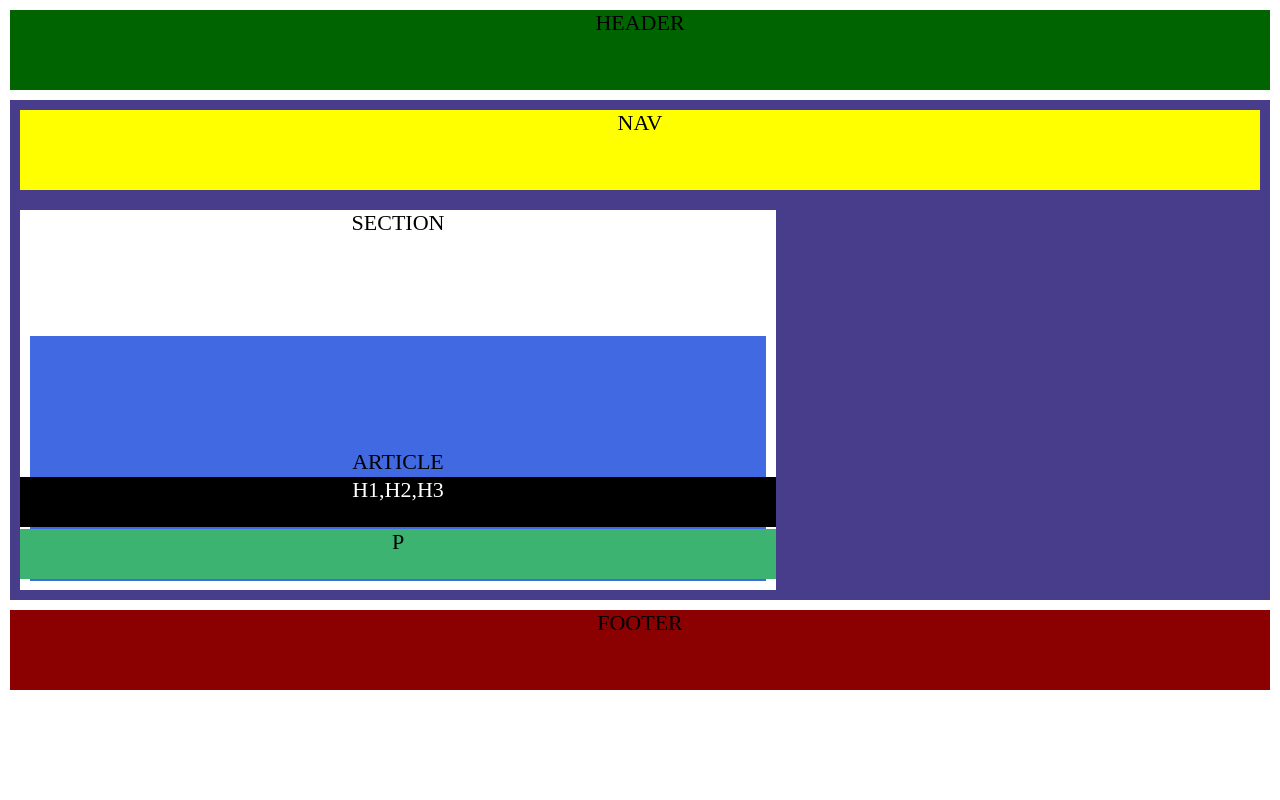
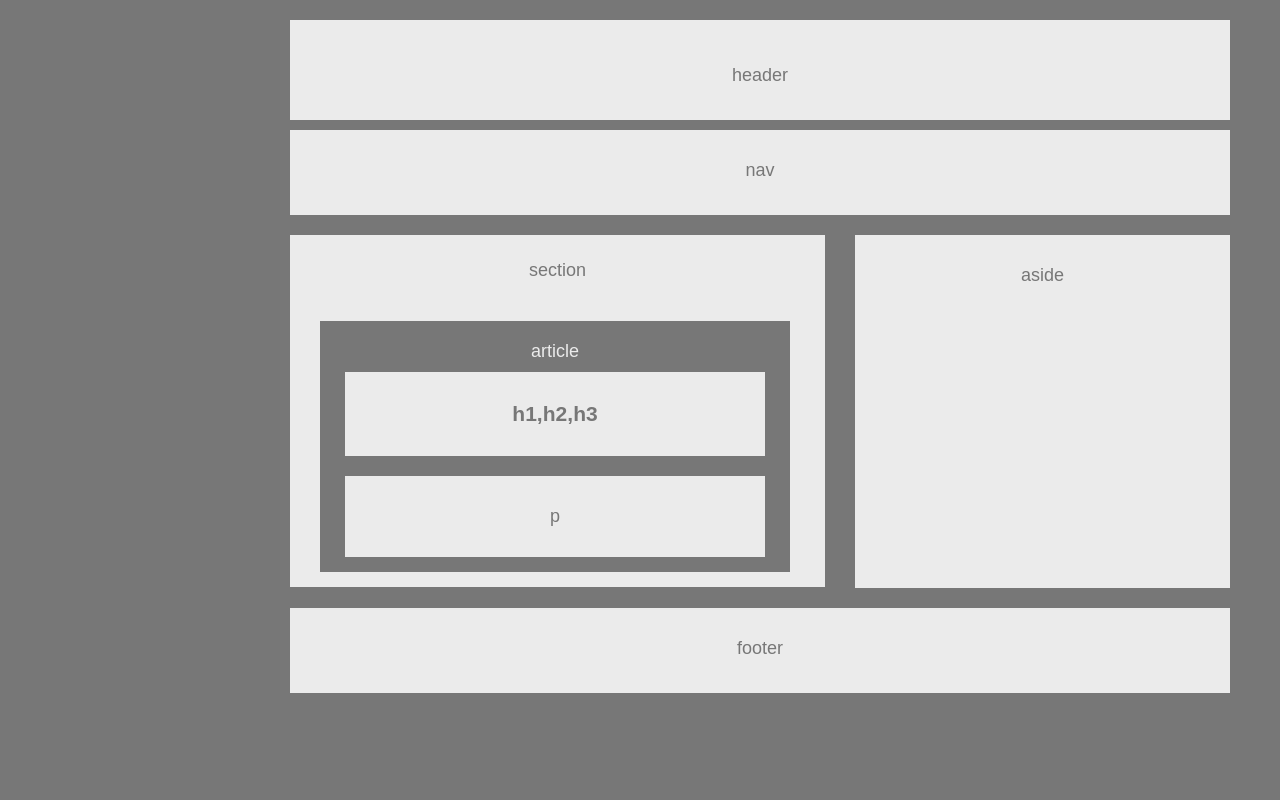
Before and after one commit to Gastonm1/HW-Wireframe, a plain HTML site: page index.html in a window 1280 px wide. Drawn offline with Linux system fonts and the light colour scheme.

Commit message:
Final Homework Assignment
11.24.18

```diff
--- a/index.html
+++ b/index.html
@@ -7,43 +7,23 @@
 <link rel="stylesheet" href="style.css">
 
 <body>
-    <div id="container">
+        <header> header </header>
 
-        <header> HEADER </header>
+         <nav> nav </nav>
 
-        <div id="main">
-            <div id="nav">
-                <p>NAV</p>
+            <div class="container1">
+                <Section> section
+                    <Article> article
+                        <div class="minicontainer">
+                            <H1>h1,</H1><H1>h2,</H1><H1>h3</H1>
+                        </div>
+                        <div class="minicontainer2">
+                                <p>p</p>
+                        </div>
+                    </Article>
+                </Section>
+                <Aside> aside </Aside>
             </div>
-            <div class="container2">
-                <div id="section">
-                    <p>SECTION </p>
-                    <Article></Article>
-                    <div id="article">
-                        <p>ARTICLE</p>
-                        <div class="minicontainer">
-                            <div id="h1h2h3">
-                                <p> H1,H2,H3</p>
-                            </div>
-                            <div id=p>
-                                <p> P </p>
-                            </div>
-                        </div>
-                    </div>
-                </div>
-            </div>
-            <div id="aside">
-                <p>ASIDE</p>
-            </div>
-        </div>
-    </div>
-
-    </div>
-    <footer>FOOTER</footer>
-
-
-
-    </div>
 </body>
-
+<footer> footer </footer>
 </html>
--- a/style.css
+++ b/style.css
@@ -3,105 +3,106 @@
     padding: 0;
 }
 
-#container {
+html {
+    margin: 10px 280px;
+}
+
+body {
+    font-family: Arial, Helvetica, sans-serif;
+    color: #777;
+    background: #777;
+    font-size: 18px;
+    width: 960px;
 }
 
 header {
-    font-size: 22px;
-    background-color: darkgreen;
+    background: #ebebeb;
     text-align: center;
-    height: 80px;
+    height: 50px;
     margin: 10px;
+    padding: 45px 5px 5px 5px;
 }
 
-#main{
-    background-color: darkslateblue;
-    height: 500px;
+
+nav{
+    background: #ebebeb;
+    text-align: center;
+    height: 50px;
     margin: 10px;
+    padding: 30px 5px 5px 5px;
+}
+
+.container1{
     overflow: auto;
 }
-#nav{
-    font-size: 22px;
-    background-color: yellow;
-    height: 80px;
+
+section {
+    background: #ebebeb;
+    text-align: center;
+    width: 495px;
     margin: 10px;
-    text-align: center;
-}
-
-.container2{
-
-}
-
-#section {
-    font-size: 22px;
-    background-color: white;
-    text-align: center;
-    height: 380px;
-    width: 60%;
-    margin: 10px;
+    padding: 25px 20px 5px 20px;
     float: left;
     clear: left;
     overflow: auto;
 }
 
-#article{
+Aside{
+    background: #ebebeb;
+    text-align: center;
+    height: 353px;
+    line-height: 4.5;
+    width: 375px;
+    margin: 10px;
+    float: right;
+    clear: right;
+}
+
+Article{
     display: flex;
     flex-flow: column;
     align-items: center;
     justify-content: flex-end;
-    font-size: 22px;
-    background-color: royalblue;
-    text-align: center;
-    height: 245px;
-    width: auto;
-    margin: 100px 10px 10px 10px ;
+    color: #ebebeb;
+    background: #777;
+    text-align: center; ;
+    width: 460px;
+    margin: 40px 10px 10px 10px;
+    padding: 20px 5px 5px 5px;
+    overflow: auto;
 }
 
-.minicontainer{
-
+.minicontainer {
+    display: flex;
+    justify-content: center;
+    color: #777;
+    background: #ebebeb;
+    width: 360px;
+    margin: 10px;
+    padding: 30px
 }
 
-#h1h2h3{
-    font-size: 22px;
-    display: block;
-    background-color: black;
-    text-align: center;
-    color: white;
-    height: 50px;
-    width: 800px;
-    margin: 2px;
-    padding
-    float: top;
-    clear: top;
+.minicontainer2{
+    color: #777;
+    background: #ebebeb;
+    width: 360px;
+    margin: 10px;
+    padding: 30px;
+}
+p{
+    color: #777;
+    background: #ebebeb;
 }
 
-#p{
-    font-size: 22px;
-    display:block;
-    background-color: mediumseagreen;
-    text-align: center;
-    height: 50px;
-    width: auto;
-    margin: 2px;
-    float: bottom;
-    clear: bottom;
-}
-
-#aside{
-    background-color: gold;
-    line-height: 440px;
-    text-align: center;
-    font-size: 22px;
-    height: 380px;
-    width: 500px;
-    margin: 10px;
-    float: right;
+H1{
+    color: #777;
+    background: #ebebeb;
 }
 
 footer {
-    font-size: 22px;
-    background-color: darkred;
+    background: #ebebeb;
     text-align: center;
-    height: 80px;
+    height: 50px;
     margin: 10px;
+    padding: 30px 5px 5px 5px;
 }
```
